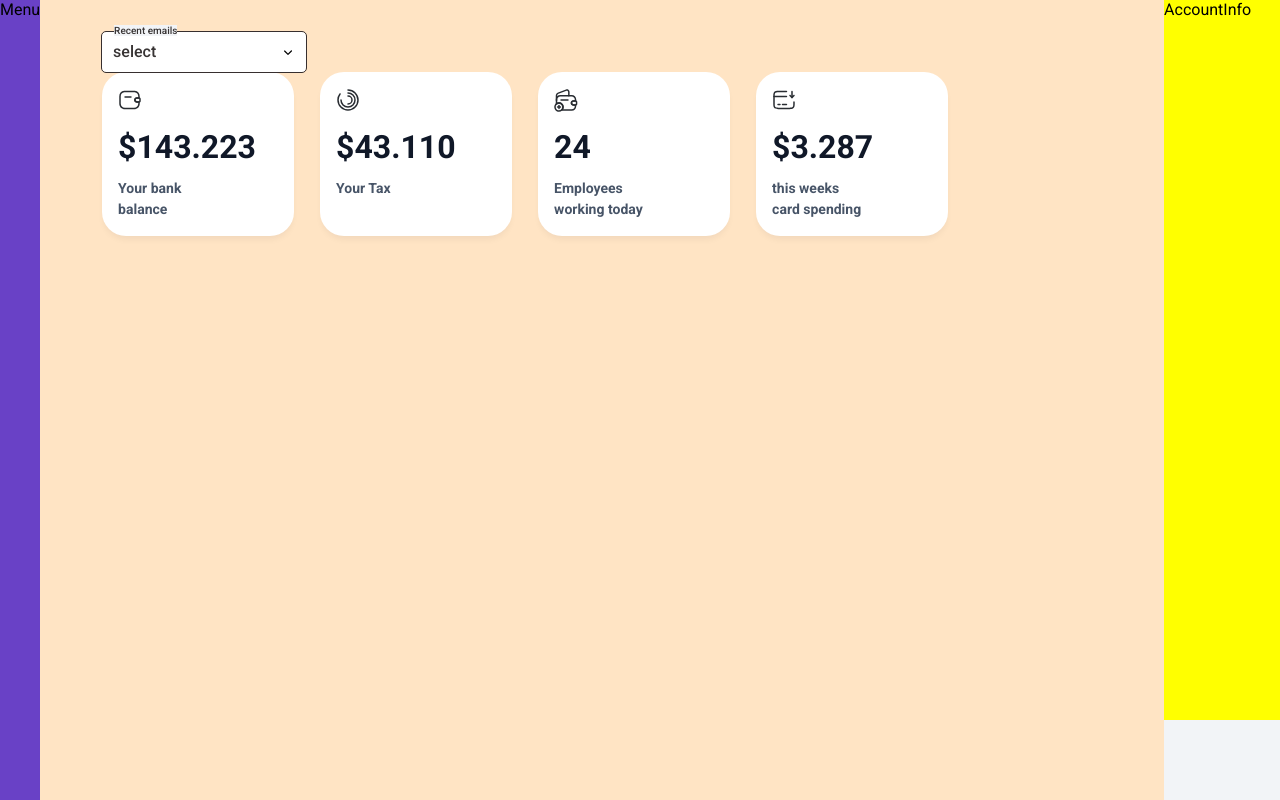
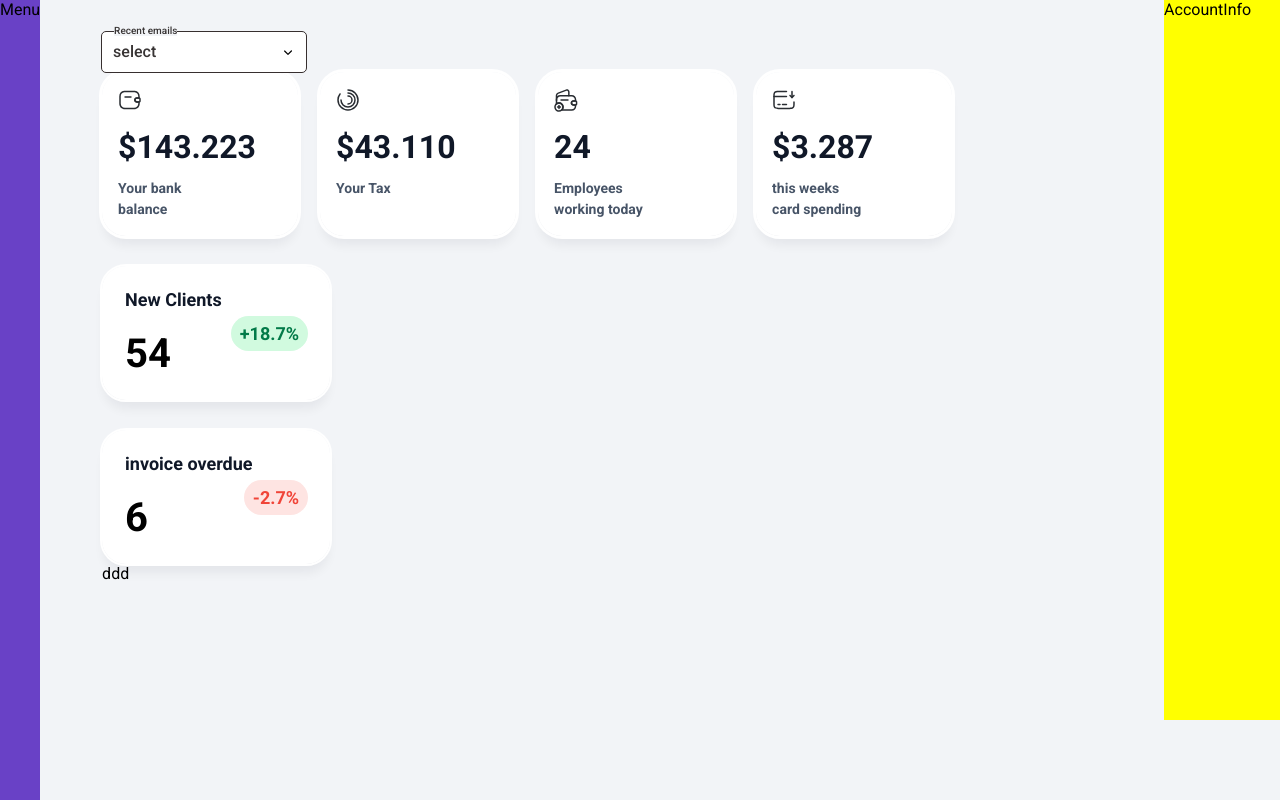
Before and after one commit to Ashkan2003/ashkan-test-react-project, a React (Vite) app: page / in a window 1280 px wide. Shown: the top 800 px of the page. Built offline with nearby package versions, Linux system fonts and the light colour scheme.

Commit message:
create the percetCard-component

```diff
--- a/src/App.css
+++ b/src/App.css
@@ -12,7 +12,7 @@
   justify-content: space-between;
 }
 main {
-  background-color: bisque;
+  background-color: #F2F4F7;
   /* padding-top: 32px; */
   /* padding-left: 52px; */
   padding: 32px 62px;
--- a/src/App.tsx
+++ b/src/App.tsx
@@ -7,6 +7,7 @@ import "./App.css";
 import AccountInfo from "./components/AccountInfo";
 import Cards from "./components/Cards";
 import Menu from "./components/Menu";
+import PercentCardsAndSimpleLine from "./components/PercentCardsAndSimpleLine";
 import SelectBox from "./components/SelectBox";
 
 function App() {
@@ -17,6 +18,7 @@ function App() {
         <main>
           <SelectBox />
           <Cards/>
+          <PercentCardsAndSimpleLine/>
         </main>
         <AccountInfo />
       </div>
--- a/src/components/Card.css
+++ b/src/components/Card.css
@@ -1,11 +1,13 @@
 .card{
-    width: 160px;
+    width: 164px;
     height: 132px;
     padding: 16px;
     background-color: rgb(255, 255, 255);
-    box-shadow: 0px 5px 7px -2px #1018280F;
+    box-shadow: 0px 11px 11px -2px  #1018280F;
     border-radius: 24px;
-    transition: all 0.10s;
+    outline: 3px solid #ffffff;
+
+    transition: all 0.60s;
 }
 .card:hover{
     outline: 3px solid #6941c6b7;
--- a/src/components/Card.tsx
+++ b/src/components/Card.tsx
@@ -1,7 +1,7 @@
 import "./Card.css";
 
 interface Props {
-  card: { title: string; des: string; icon: any };
+  card: { title: string; des: string; icon: string };
 }
 
 const Card = ({ card }: Props) => {
--- /dev/null
+++ b/src/components/PercentCard.css
@@ -0,0 +1,48 @@
+.percentCard {
+  position: relative;
+  width: 185px;
+  height: 104px;
+  padding: 23px 20px 7px 23px;
+  background-color: rgb(255, 255, 255);
+  box-shadow: 0px 11px 11px -2px #1018280f;
+  border-radius: 24px;
+  outline: 2px solid #ffffff;
+
+  transition: all 0.6s;
+}
+.percentCard:hover {
+  outline: 2px solid #6941c6b7;
+  box-shadow: 0px 7px 11px -4px #7e65b8;
+}
+.percentCard h3 {
+  font-weight: 700;
+  font-size: 18px;
+  color: #101828;
+  margin: 0;
+  /* margin-top: 10px; */
+}
+.percentCard p {
+  font-weight: 700;
+  font-size: 40px;
+  margin: 0;
+  margin-top: 20px;
+}
+.percentCard-badge {
+  /* width: 76px; */
+  /* height: 32px; */
+  padding: 7px 9px;
+  border-radius: 40px;
+  font-weight: 700;
+  font-size: 18px;
+  position: absolute;
+  top: 50px;
+  right: 22px;
+}
+.primary {
+  background-color: #d1fadf;
+  color: #027a48;
+}
+.secondary {
+  background-color: #fee4e2;
+  color: #f04438;
+}
--- /dev/null
+++ b/src/components/PercentCard.tsx
@@ -0,0 +1,22 @@
+import "./PercentCard.css";
+
+interface Props {
+  percentCard: {
+    title: string;
+    count: number;
+    badge: string;
+    badgeType: "primary" | "secondary";
+  };
+}
+
+const PercentCard = ({ percentCard }: Props) => {
+  return (
+    <div className="percentCard">
+      <h3>{percentCard.title}</h3>
+      <p>{percentCard.count}</p>
+      <div className={`percentCard-badge ${percentCard.badgeType ==="primary"? "primary":"secondary"}`}>{percentCard.badge}</div>
+    </div>
+  );
+};
+
+export default PercentCard;
--- /dev/null
+++ b/src/components/PercentCardsAndSimpleLine.css
@@ -0,0 +1,7 @@
+.grid-container{
+    margin-top: 30px;
+}
+.percent-cards{
+    display: grid;
+    gap: 30px;
+}
--- /dev/null
+++ b/src/components/PercentCardsAndSimpleLine.tsx
@@ -0,0 +1,34 @@
+import PercentCard from "./PercentCard";
+import "./PercentCardsAndSimpleLine.css";
+
+const percentCardsArray: {
+  title: string;
+  count: number;
+  badge: string;
+  badgeType: "primary" | "secondary";
+}[] = [
+  { title: "New Clients", count: 54, badge: "+18.7%", badgeType: "primary" },
+  {
+    title: "invoice overdue",
+    count: 6,
+    badge: "-2.7%",
+    badgeType: "secondary",
+  },
+];
+
+const PercentCardsAndSimpleLine = () => {
+  return (
+    <div className="grid-container">
+      {/* percent-card */}
+      <div className="percent-cards">
+        {percentCardsArray.map((percentCard, index) => (
+          <PercentCard key={index} percentCard={percentCard} />
+        ))}
+      </div>
+      {/* chart */}
+      <div>ddd</div>
+    </div>
+  );
+};
+
+export default PercentCardsAndSimpleLine;
```
